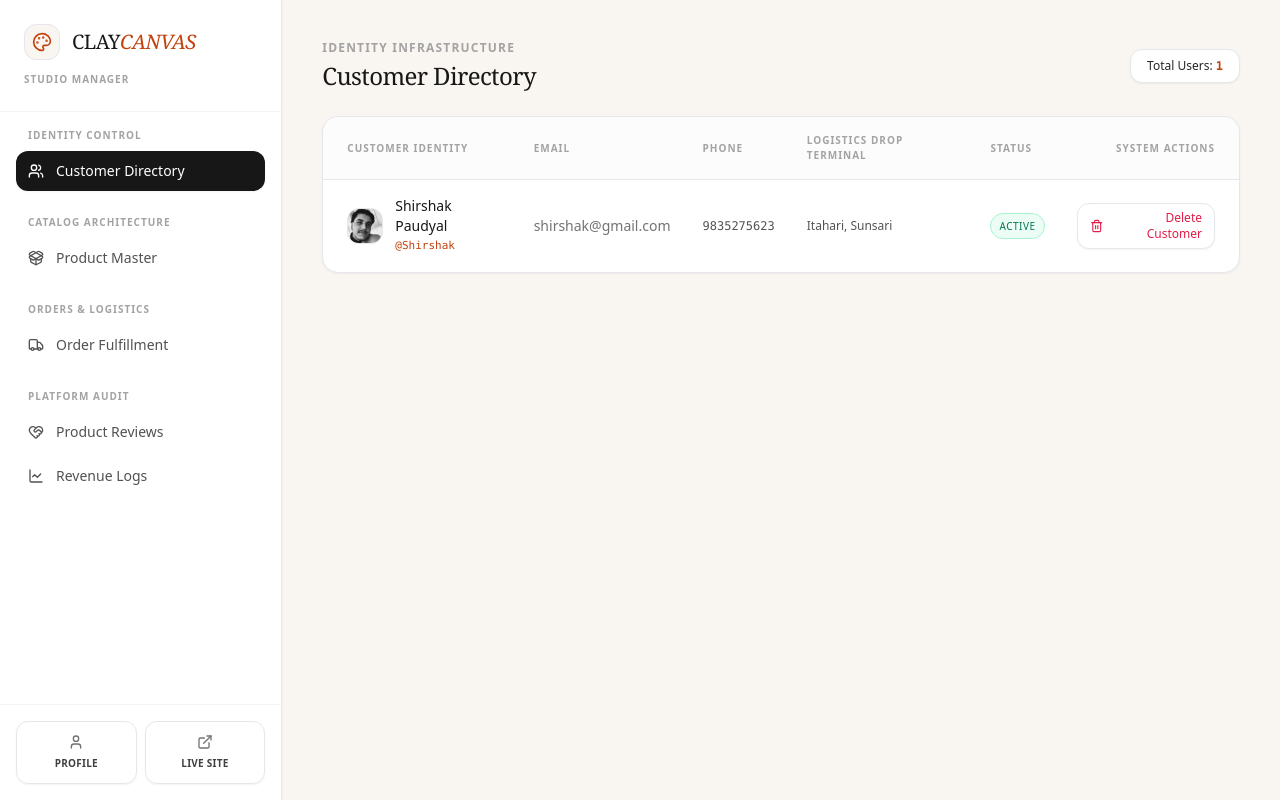
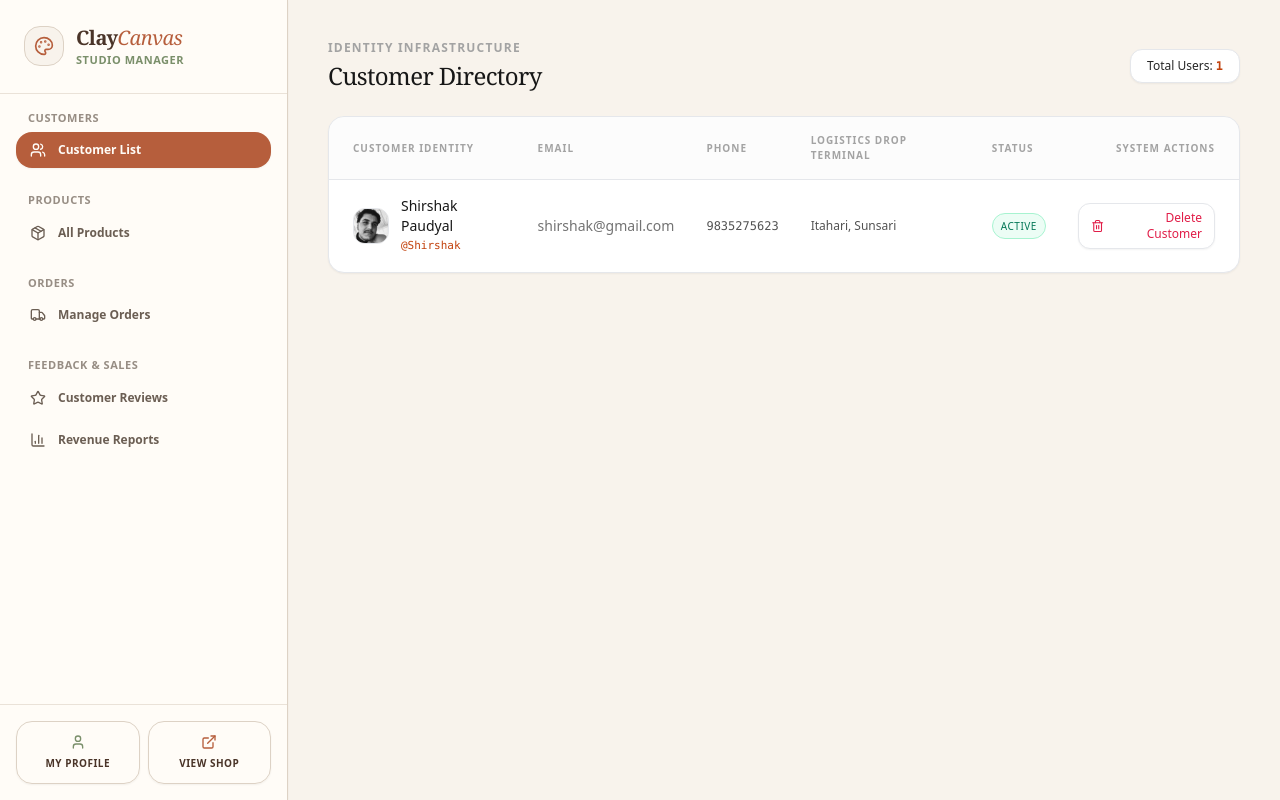
Before and after one commit to bipinjlimbu/B2C-E-Commerce---Django-Project-II, a Django app: page /dashboard/admin/ in a window 1280 px wide. Run offline with Django 5.2, Linux system fonts and the light colour scheme; a user stored in the database is signed in; data comes from the database, SQL or seed files in the repository.

Commit message:
Admin Dashboard UI Updated

```diff
--- a/cc_project/cc_app/templates/dashboard/admin_dashboard.html
+++ b/cc_project/cc_app/templates/dashboard/admin_dashboard.html
@@ -3,7 +3,7 @@
 <head>
     <meta charset="UTF-8">
     <meta name="viewport" content="width=device-width, initial-scale=1.0">
-    <title>Admin Terminal | ClayCanvas</title>
+    <title>Studio Manager | ClayCanvas</title>
     {% load static %}
     <link href="{% static 'css/styles.css' %}" rel="stylesheet" />
     <style>
@@ -14,97 +14,98 @@
             background: transparent;
         }
         .custom-scrollbar::-webkit-scrollbar-thumb {
-            background: #e5e5e5;
-            border-radius: 10px;
+            background: #DDD2C5;
+            border-radius: 9999px;
         }
         .custom-scrollbar::-webkit-scrollbar-thumb:hover {
-            background: #c2410c;
+            background: #B65E3C;
         }
     </style>
 </head>
 
-<body class="bg-[#f9f5f0] flex min-h-screen overflow-hidden text-neutral-900">
+<body class="bg-[#F8F3EC] flex flex-col md:flex-row min-h-screen font-sans text-[#6B5E53] antialiased selection:bg-[#B65E3C]/20 selection:text-[#B65E3C]">
 
     {% include 'components/_messages.html' %}
 
-    <aside class="w-72 bg-white flex flex-col shadow-sm relative z-30 border-r border-gray-200">
-        <div class="p-6 border-b border-gray-100">
+    <aside class="w-full md:w-72 bg-[#FFFCF7] flex flex-col border-b md:border-b-0 md:border-r border-[#DDD2C5] shrink-0 z-30 shadow-sm">
+        <div class="p-6 border-b border-[#DDD2C5]/60 flex items-center justify-between md:block">
             <div class="flex items-center gap-3">
-                <div class="h-9 w-9 bg-[#f9f5f0] border border-gray-200 rounded-xl flex items-center justify-center">
-                    <i data-lucide="palette" class="w-5 h-5 text-orange-700"></i>
+                <div class="h-10 w-10 bg-[#F8F3EC] border border-[#DDD2C5] rounded-2xl flex items-center justify-center shrink-0">
+                    <i data-lucide="palette" class="w-5 h-5 text-[#B65E3C]"></i>
                 </div>
-                <h1 class="text-xl font-serif font-normal tracking-tight text-neutral-900">
-                    CLAY<span class="text-orange-700 italic font-light">CANVAS</span>
-                </h1>
+                <div>
+                    <h1 class="text-xl font-serif font-bold tracking-tight text-[#4A3428]">
+                        Clay<span class="text-[#B65E3C] italic font-normal">Canvas</span>
+                    </h1>
+                    <p class="text-[11px] font-semibold tracking-wider text-[#7A8F6A] uppercase">Studio Manager</p>
+                </div>
             </div>
-            <p class="text-[10px] font-bold uppercase tracking-widest text-neutral-400 mt-3">Studio Manager</p>
         </div>
 
         <nav class="flex-grow p-4 space-y-6 overflow-y-auto custom-scrollbar">
+            <div class="space-y-1.5">
+                <span class="px-3 text-[11px] font-bold text-[#6B5E53]/70 uppercase tracking-wider block">Customers</span>
 
-            <div class="space-y-1">
-                <span class="px-3 text-[10px] font-bold text-neutral-400 uppercase tracking-widest block mb-2">Identity Control</span>
-
-                <a href="?section=customer-management" class="flex items-center gap-3 px-3 py-2.5 rounded-xl text-sm font-medium transition-colors {% if section == 'customer-management' or not section %}bg-neutral-900 text-white shadow-sm{% else %}text-neutral-600 hover:bg-neutral-50 hover:text-neutral-900{% endif %}">
+                <a href="?section=customer-management" class="flex items-center gap-3 px-3.5 py-2.5 rounded-2xl text-xs font-semibold transition-all duration-200 {% if section == 'customer-management' or not section %}bg-[#B65E3C] text-[#FFFCF7] shadow-sm{% else %}text-[#6B5E53] hover:bg-[#F8F3EC] hover:text-[#4A3428]{% endif %}">
                     <i data-lucide="users" class="w-4 h-4 shrink-0"></i>
-                    <span>Customer Directory</span>
+                    <span>Customer List</span>
                 </a>
             </div>
 
-            <div class="space-y-1">
-                <span class="px-3 text-[10px] font-bold text-neutral-400 uppercase tracking-widest block mb-2">Catalog Architecture</span>
+            <div class="space-y-1.5">
+                <span class="px-3 text-[11px] font-bold text-[#6B5E53]/70 uppercase tracking-wider block">Products</span>
 
-                <a href="?section=product-management" class="flex items-center gap-3 px-3 py-2.5 rounded-xl text-sm font-medium transition-colors {% if section == 'product-management' %}bg-neutral-900 text-white shadow-sm{% else %}text-neutral-600 hover:bg-neutral-50 hover:text-neutral-900{% endif %}">
-                    <i data-lucide="package-open" class="w-4 h-4 shrink-0"></i>
-                    <span>Product Master</span>
+                <a href="?section=product-management" class="flex items-center gap-3 px-3.5 py-2.5 rounded-2xl text-xs font-semibold transition-all duration-200 {% if section == 'product-management' %}bg-[#B65E3C] text-[#FFFCF7] shadow-sm{% else %}text-[#6B5E53] hover:bg-[#F8F3EC] hover:text-[#4A3428]{% endif %}">
+                    <i data-lucide="package" class="w-4 h-4 shrink-0"></i>
+                    <span>All Products</span>
                 </a>
             </div>
 
-            <div class="space-y-1">
-                <span class="px-3 text-[10px] font-bold text-neutral-400 uppercase tracking-widest block mb-2">Orders & Logistics</span>
+            <div class="space-y-1.5">
+                <span class="px-3 text-[11px] font-bold text-[#6B5E53]/70 uppercase tracking-wider block">Orders</span>
 
-                <a href="?section=order-fulfillment" class="flex items-center gap-3 px-3 py-2.5 rounded-xl text-sm font-medium transition-colors {% if section == 'order-fulfillment' %}bg-neutral-900 text-white shadow-sm{% else %}text-neutral-600 hover:bg-neutral-50 hover:text-neutral-900{% endif %}">
+                <a href="?section=order-fulfillment" class="flex items-center gap-3 px-3.5 py-2.5 rounded-2xl text-xs font-semibold transition-all duration-200 {% if section == 'order-fulfillment' %}bg-[#B65E3C] text-[#FFFCF7] shadow-sm{% else %}text-[#6B5E53] hover:bg-[#F8F3EC] hover:text-[#4A3428]{% endif %}">
                     <i data-lucide="truck" class="w-4 h-4 shrink-0"></i>
-                    <span>Order Fulfillment</span>
+                    <span>Manage Orders</span>
                     {% if pending_orders_count > 0 %}
-                        <span class="ml-auto bg-orange-700 text-white px-2 py-0.5 rounded-full text-[11px] font-medium font-mono leading-none"> {{ pending_orders_count }}</span>
+                        <span class="ml-auto bg-[#C89B3C] text-[#FFFCF7] px-2 py-0.5 rounded-full text-[10px] font-bold leading-none shadow-sm"> {{ pending_orders_count }}</span>
                     {% endif %}
                 </a>
             </div>
 
-            <div class="space-y-1">
-                <span class="px-3 text-[10px] font-bold text-neutral-400 uppercase tracking-widest block mb-2">Platform Audit</span>
+            <div class="space-y-1.5">
+                <span class="px-3 text-[11px] font-bold text-[#6B5E53]/70 uppercase tracking-wider block">Feedback & Sales</span>
 
-                <a href="?section=product-reviews" class="flex items-center gap-3 px-3 py-2.5 rounded-xl text-sm font-medium transition-colors {% if section == 'product-reviews' %}bg-neutral-900 text-white shadow-sm{% else %}text-neutral-600 hover:bg-neutral-50 hover:text-neutral-900{% endif %}">
-                    <i data-lucide="heart-handshake" class="w-4 h-4 shrink-0"></i>
-                    <span>Product Reviews</span>
+                <a href="?section=product-reviews" class="flex items-center gap-3 px-3.5 py-2.5 rounded-2xl text-xs font-semibold transition-all duration-200 {% if section == 'product-reviews' %}bg-[#B65E3C] text-[#FFFCF7] shadow-sm{% else %}text-[#6B5E53] hover:bg-[#F8F3EC] hover:text-[#4A3428]{% endif %}">
+                    <i data-lucide="star" class="w-4 h-4 shrink-0"></i>
+                    <span>Customer Reviews</span>
                 </a>
 
-                <a href="?section=revenue-logs" class="flex items-center gap-3 px-3 py-2.5 rounded-xl text-sm font-medium transition-colors {% if section == 'revenue-logs' %}bg-neutral-900 text-white shadow-sm{% else %}text-neutral-600 hover:bg-neutral-50 hover:text-neutral-900{% endif %}">
-                    <i data-lucide="line-chart" class="w-4 h-4 shrink-0"></i>
-                    <span>Revenue Logs</span>
+                <a href="?section=revenue-logs" class="flex items-center gap-3 px-3.5 py-2.5 rounded-2xl text-xs font-semibold transition-all duration-200 {% if section == 'revenue-logs' %}bg-[#B65E3C] text-[#FFFCF7] shadow-sm{% else %}text-[#6B5E53] hover:bg-[#F8F3EC] hover:text-[#4A3428]{% endif %}">
+                    <i data-lucide="bar-chart-3" class="w-4 h-4 shrink-0"></i>
+                    <span>Revenue Reports</span>
                 </a>
             </div>
         </nav>
 
-        <div class="p-4 border-t border-gray-100 bg-white grid grid-cols-2 gap-2">
+        <div class="p-4 border-t border-[#DDD2C5]/60 bg-[#FFFCF7] grid grid-cols-2 gap-2">
             <a href="/profile/"
-               class="flex flex-col items-center justify-center gap-1.5 border border-gray-200 text-neutral-700 p-3 rounded-xl hover:bg-neutral-50 hover:text-neutral-900 transition-colors shadow-sm">
-                <i data-lucide="user" class="w-4 h-4 text-neutral-500"></i>
-                <span class="text-[10px] font-semibold tracking-wide uppercase">Profile</span>
+               class="flex flex-col items-center justify-center gap-1.5 border border-[#DDD2C5] text-[#4A3428] p-3 rounded-2xl hover:bg-[#F8F3EC] transition-all duration-200 shadow-sm text-center">
+                <i data-lucide="user" class="w-4 h-4 text-[#7A8F6A]"></i>
+                <span class="text-[10px] font-semibold tracking-wider uppercase">My Profile</span>
             </a>
 
             <a href="/" target="_blank"
-               class="flex flex-col items-center justify-center gap-1.5 border border-gray-200 text-neutral-700 p-3 rounded-xl hover:bg-neutral-50 hover:text-neutral-900 transition-colors shadow-sm">
-                <i data-lucide="external-link" class="w-4 h-4 text-neutral-500"></i>
-                <span class="text-[10px] font-semibold tracking-wide uppercase">Live Site</span>
+               class="flex flex-col items-center justify-center gap-1.5 border border-[#DDD2C5] text-[#4A3428] p-3 rounded-2xl hover:bg-[#F8F3EC] transition-all duration-200 shadow-sm text-center">
+                <i data-lucide="external-link" class="w-4 h-4 text-[#B65E3C]"></i>
+                <span class="text-[10px] font-semibold tracking-wider uppercase">View Shop</span>
             </a>
         </div>
     </aside>
 
-    <main class="flex-grow flex flex-col h-screen overflow-y-auto bg-[#f9f5f0] p-6 lg:p-10">
+    <main class="flex-grow flex flex-col h-auto md:h-screen overflow-y-auto bg-[#F8F3EC] p-4 sm:p-6 lg:p-10 custom-scrollbar">
 
-        <div class="max-w-7xl w-full mx-auto">
+        <div class="max-w-7xl w-full mx-auto space-y-6">
             {% if section == 'customer-management' or not section %}
                 {% include 'dashboard/admin/_customer_management.html' %}
 
--- a/cc_project/static/css/styles.css
+++ b/cc_project/static/css/styles.css
@@ -431,7 +431,7 @@ Ensure the default browser behavior of the `hidden` attribute.
   --tw-scroll-snap-strictness: proximity;
 }
 
-.divide-y > *, .border, .border-4, .border-2, .border-x, .border-y, .border-b, .border-t, .border-l, .border-r, .border-b-8, .file\:border-0::file-selector-button, .sm\:border-y-0, .sm\:border-x, .sm\:border-t-0, .md\:border-t-0, .lg\:border-b-0, .lg\:border-r, .lg\:border-t-0 {
+.divide-y > *, .border, .border-4, .border-2, .border-x, .border-y, .border-b, .border-t, .border-l, .border-r, .border-b-8, .file\:border-0::file-selector-button, .sm\:border-y-0, .sm\:border-x, .sm\:border-t-0, .md\:border-t-0, .md\:border-b-0, .md\:border-r, .lg\:border-b-0, .lg\:border-r, .lg\:border-t-0 {
   --tw-border-opacity: 1;
   border-color: rgb(229 231 235 / var(--tw-border-opacity));
 }
@@ -912,6 +912,10 @@ Ensure the default browser behavior of the `hidden` attribute.
   height: 0.25rem;
 }
 
+.h-auto {
+  height: auto;
+}
+
 .max-h-full {
   max-height: 100%;
 }
@@ -3445,14 +3449,26 @@ Ensure the default browser behavior of the `hidden` attribute.
     grid-column: span 2 / span 2;
   }
 
+  .md\:block {
+    display: block;
+  }
+
   .md\:flex {
     display: flex;
   }
 
+  .md\:h-screen {
+    height: 100vh;
+  }
+
   .md\:w-auto {
     width: auto;
   }
 
+  .md\:w-72 {
+    width: 18rem;
+  }
+
   .md\:grid-cols-2 {
     grid-template-columns: repeat(2, minmax(0, 1fr));
   }
@@ -3479,6 +3495,14 @@ Ensure the default browser behavior of the `hidden` attribute.
 
   .md\:border-t-0 {
     border-top-width: 0px;
+  }
+
+  .md\:border-b-0 {
+    border-bottom-width: 0px;
+  }
+
+  .md\:border-r {
+    border-right-width: 1px;
   }
 
   .md\:pt-0 {
```
